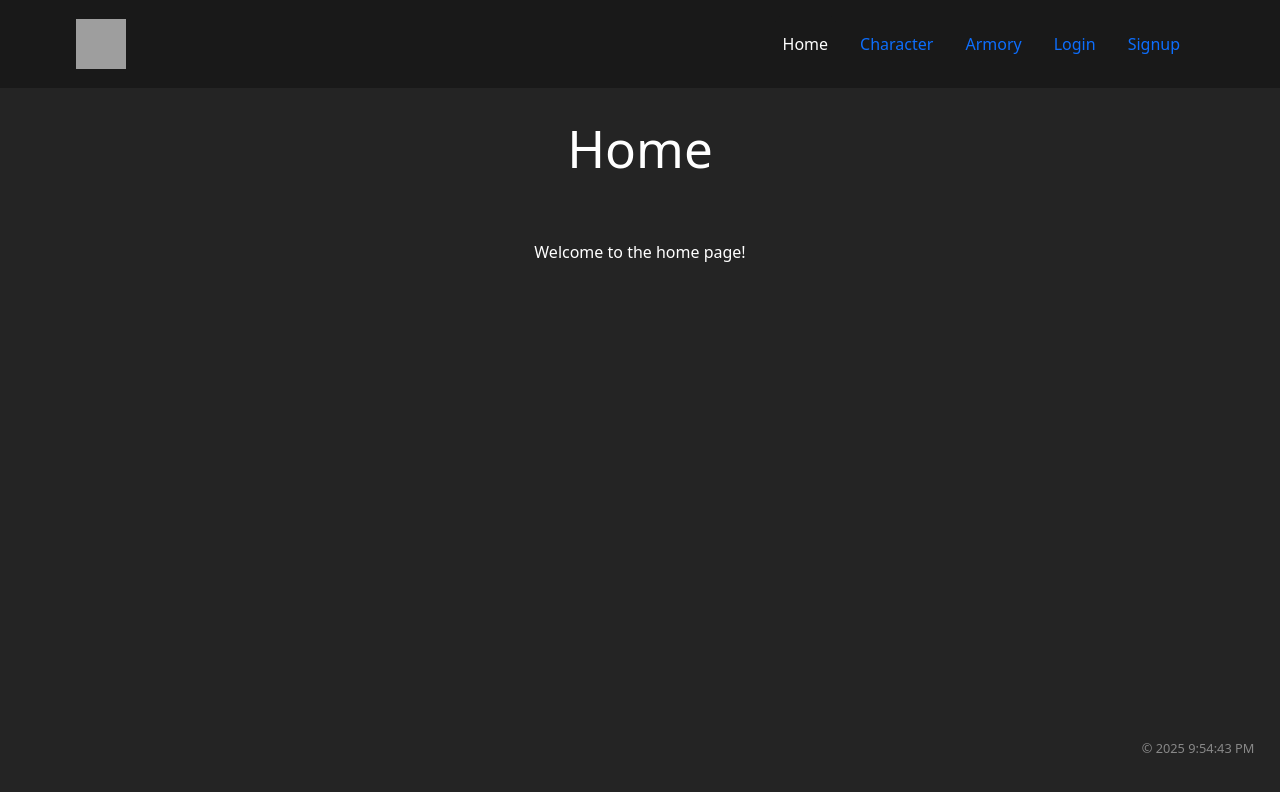
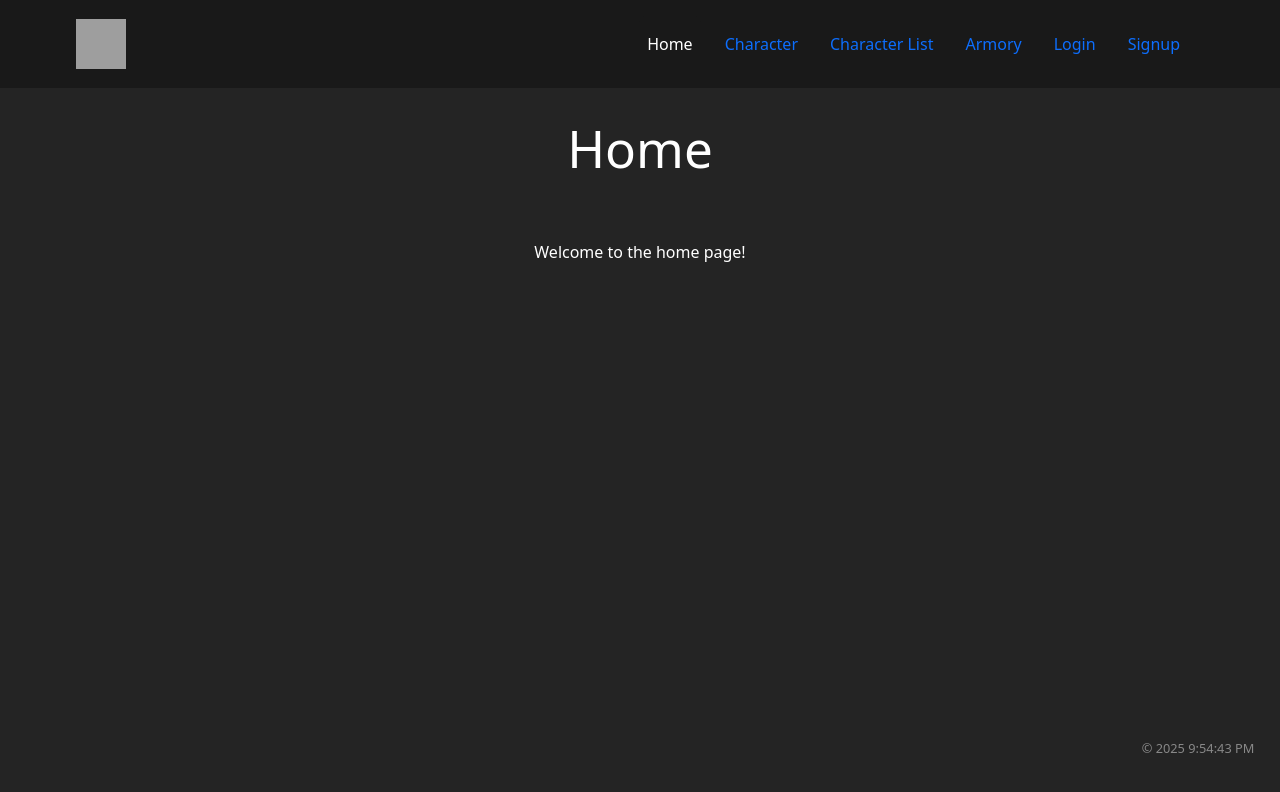
Before and after one commit to ITSchleicher/dungeonfighter, a React (Vite) app in the folder main/: page / in a window 1280 px wide. Shown: the top 792 px of the page. Built offline with nearby package versions, Linux system fonts and the light colour scheme; grey boxes are pictures that could not be loaded.

Commit message:
added Character List

```diff
--- a/main/src/components/NavTabs.jsx
+++ b/main/src/components/NavTabs.jsx
@@ -23,6 +23,15 @@ function NavTabs({ currentPage, handlePageChange }) {
                   className={currentPage === 'Character' ? 'nav-link active' : 'nav-link'}
                 >
                   Character
+                </a>
+              </li>
+              <li className="nav-item">
+                <a
+                  href="#list"
+                  onClick={() => handlePageChange('List')}
+                  className={currentPage === 'List' ? 'nav-link active' : 'nav-link'}
+                >
+                  Character List
                 </a>
               </li>
               <li className="nav-item">
--- a/main/src/components/Profile.jsx
+++ b/main/src/components/Profile.jsx
@@ -6,6 +6,7 @@ import Armory from "./pages/Armory";
 import Login from "./pages/Login";
 import Footer from "./Footer";
 import Signup from "./pages/Signup";
+import List from "./pages/List.jsx";
 
 
 export default function ProfileContainer() {
@@ -17,6 +18,9 @@ export default function ProfileContainer() {
       }
       if (currentPage === 'Character') {
         return <Character />;
+      }
+      if (currentPage === 'List') {
+        return <List />;
       }
       if (currentPage === 'Armory') {
         return <Armory />;
--- /dev/null
+++ b/main/src/components/pages/List.jsx
@@ -0,0 +1,10 @@
+export default function List() {
+        return (
+            <div className = "list">
+                <h1>Characters</h1>
+                <p>
+                    Person
+                </p>
+            </div>
+        );
+    }
--- a/main/src/index.css
+++ b/main/src/index.css
@@ -35,7 +35,15 @@
   text-align: center;
 }
 /* End of Character css */
+.list p {
+  display: flex;
+  flex-direction: column;
+  align-items: center;
+  justify-content: center;
 
+  text-align: center;
+
+}
 /* Login css */
 .login p {
   display: flex;
@@ -189,6 +197,7 @@ button:focus-visible {
 label{
   color:white;
 }
+
 /* end of css */
 
 footer p {
```
Also changed, not shown: 1 other file (tests, documents, lock files or other folders).
